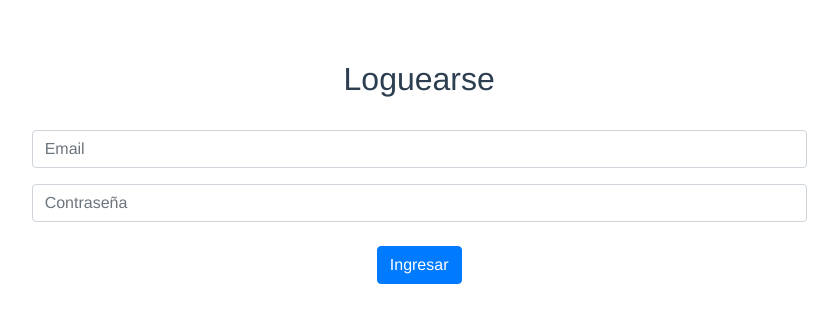
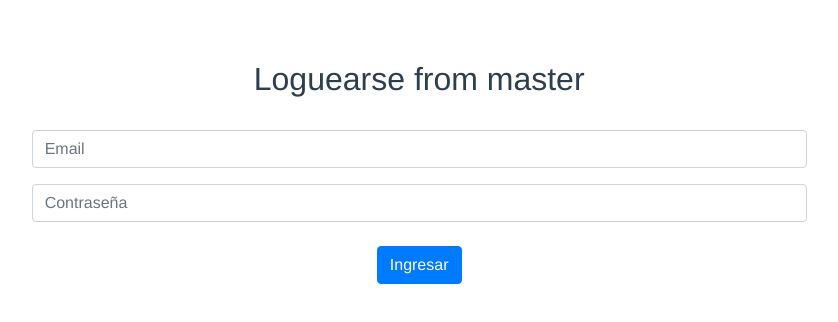
Before and after one commit to nahuelcaceres/yourrepulse, a Vue app: page /add-board#/login in a window 1280 px wide. Shown: the top 322 px of the page, without its empty margins (245-1083 px from the left). Built offline with nearby package versions, Linux system fonts and the light colour scheme; no server answers.

Commit message:
Update login master

```diff
--- a/src/components/Login.vue
+++ b/src/components/Login.vue
@@ -19,7 +19,7 @@
                         :label-cols="3"
                         breakpoint="md"
                         >
-                        <h2>Loguearse</h2><br>
+                        <h2>Loguearse from master</h2><br>
 
                         <b-form-input type="email"  id="usuario" v-model="usuario"  placeholder="Email"></b-form-input>
 
```
